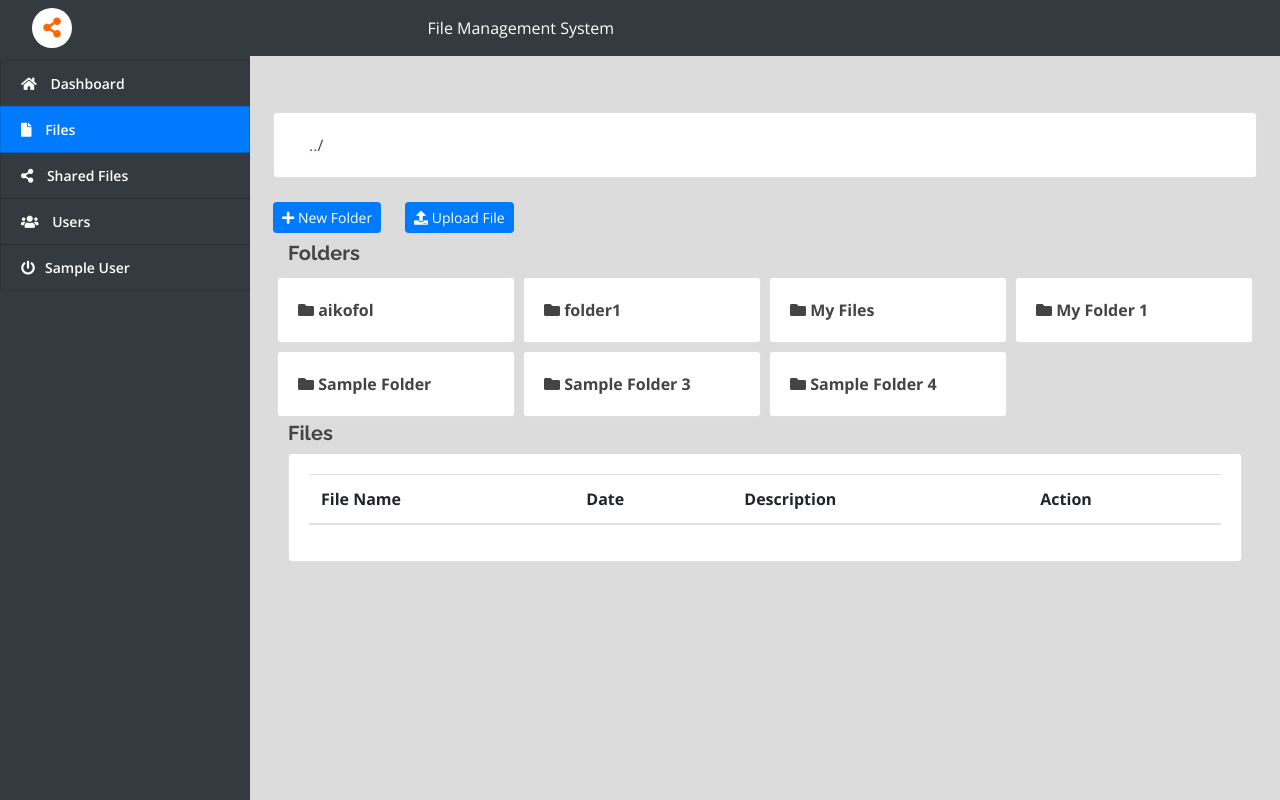
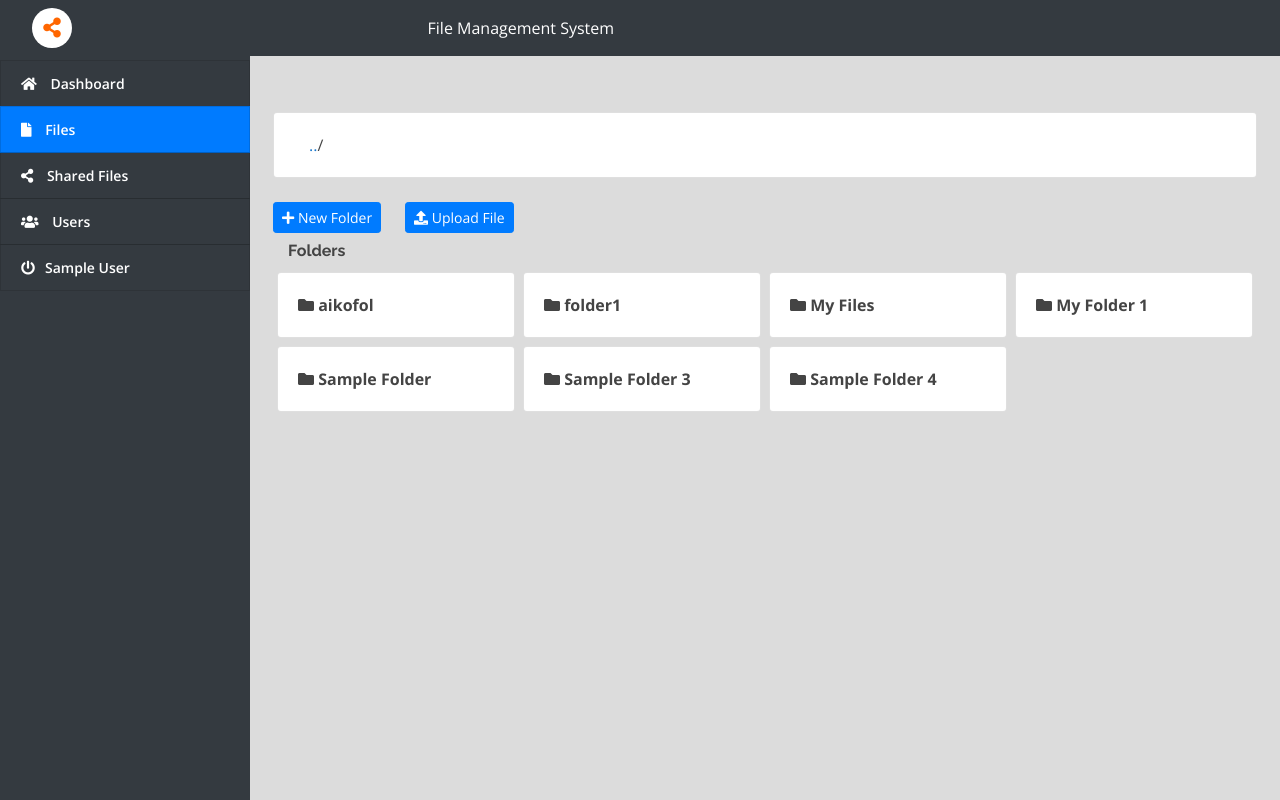
Before and after one commit to ruffaaaaa/deped-fms, a PHP site: page /index.php?page=files in a window 1280 px wide. Run offline with PHP 8.4, Linux system fonts and the light colour scheme; the visitor is signed in with stand-in values (Sample User, id 1); data comes from the database, SQL or seed files in the repository; lists and menus that the app fills with data are empty; some libraries are stand-ins or nearby versions.

Commit message:
last hehe

```diff
--- a/files.php
+++ b/files.php
@@ -113,8 +113,9 @@ a.custom-menu-list span.icon{
             <button class="btn btn-primary btn-sm" id="new_folder"><i class="fa fa-plus"></i> New Folder</button>
             <button class="btn btn-primary btn-sm ml-4" id="new_file"><i class="fa fa-upload"></i> Upload File</button>
         </div>
+        <?php if ($folders->num_rows > 0): ?>
             <div class="row">
-            <div class="col-md-12 mt-2"><h5><b>Folders</b></h5></div>
+                <div class="col-md-12 mt-2"><h6><b>Folders</b></h6></div>
             </div>
             <div class="row">
                 <?php while ($row = $folders->fetch_assoc()): ?>
@@ -127,17 +128,23 @@ a.custom-menu-list span.icon{
                     </div>
                 <?php endwhile; ?>
             </div>
+        <?php else: ?>
+            <div class="row">
+                <div class="col-md-12 mt-2"><h6><b></b></h6></div>
+            </div>
+        <?php endif; ?>
+
         <!-- files -->
+        <?php if ($files->num_rows > 0): ?>
         <div class="row">
-            <div class="col-md-12"><h5><b>Files</b></h5></div>
+            <div class="col-md-12 mt-2"><h6><b>Files</b></h6></div>
         </div>
         <div class="row">
-            <div class="col-md-12">
-                <div class="card">
-                    <div class="card-body">
+            <div class="card col-md-12">
+                <div class="mt-2">
                     <div class="table-responsive"> <!-- Bootstrap responsive wrapper -->
                         <table class="table table-hover">
-                                <thead class="">
+                            <thead>
                                 <tr>
                                     <th class="w-40">File Name</th>
                                     <th class="w-20">Date</th>
@@ -152,7 +159,7 @@ a.custom-menu-list span.icon{
                                     <td><i class="to_file"><?php echo date('Y/m/d h:i A', strtotime($row['date_updated'])) ?></i></td>
                                     <td><i class="to_file"><?php echo $row['description'] ?></i></td>
                                     <td>
-                                            <button class="meatball-menu-btn btn btn-light" data-id="<?php echo $row['id'] ?>" data-name="<?php echo $row['name'] ?>" data-path="<?php echo $row['file_path'] ?>">
+                                        <button class="meatball-menu-btn btn" data-id="<?php echo $row['id'] ?>" data-name="<?php echo $row['name'] ?>" data-path="<?php echo $row['file_path'] ?>">
                                             <i class="fa fa-ellipsis-h"></i>
                                         </button>
                                     </td>
@@ -160,11 +167,16 @@ a.custom-menu-list span.icon{
                                 <?php endwhile; ?>
                             </tbody>
                         </table>
-                        </div> <!-- End table-responsive -->
                     </div>
                 </div>
             </div>
         </div>
+    <?php else: ?>
+        <div class="row">
+            <div class="col-md-12 mt-2"><h6><b></b></h6></div>
+        </div>
+    <?php endif; ?>
+
 
     </div>
 </div>
```
Also changed, not shown: assets/uploads/1738758840_Gym Management System.png (deleted). Lines whose indentation alone changed are shown as unchanged.
